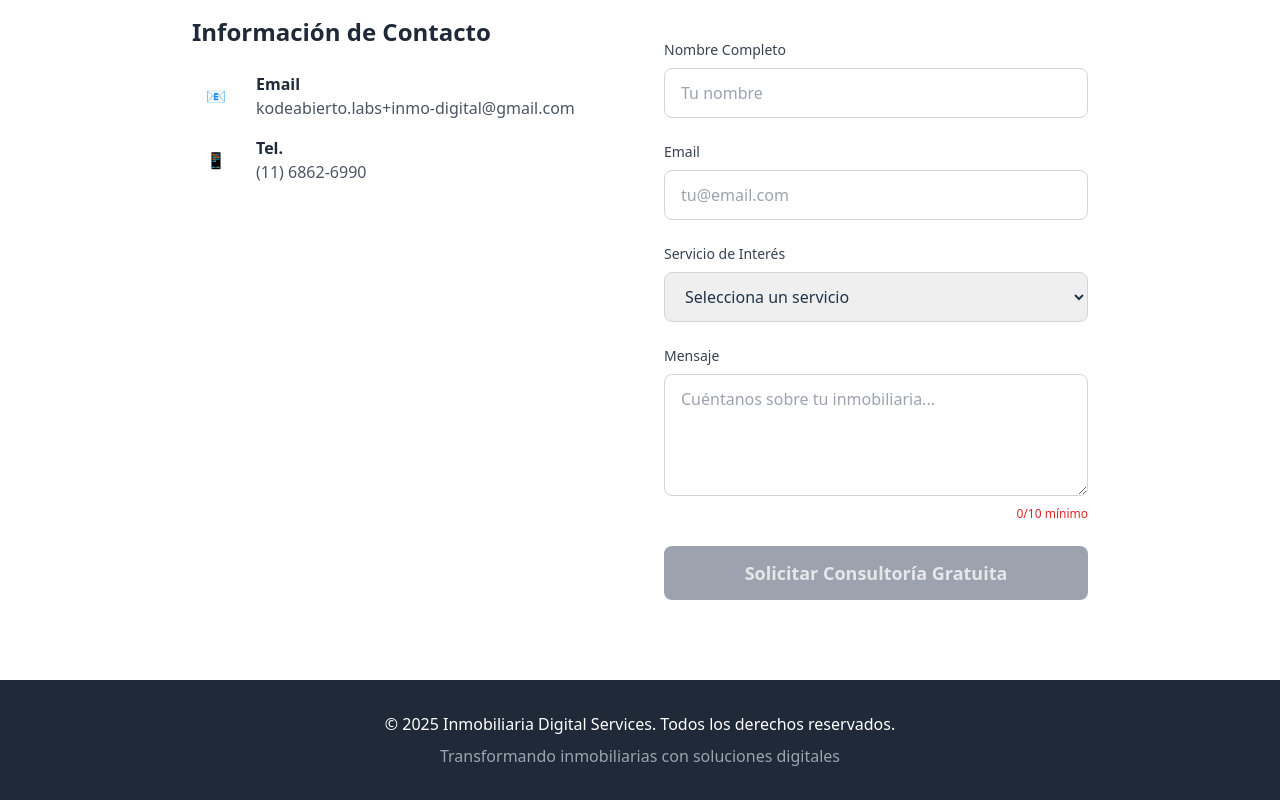
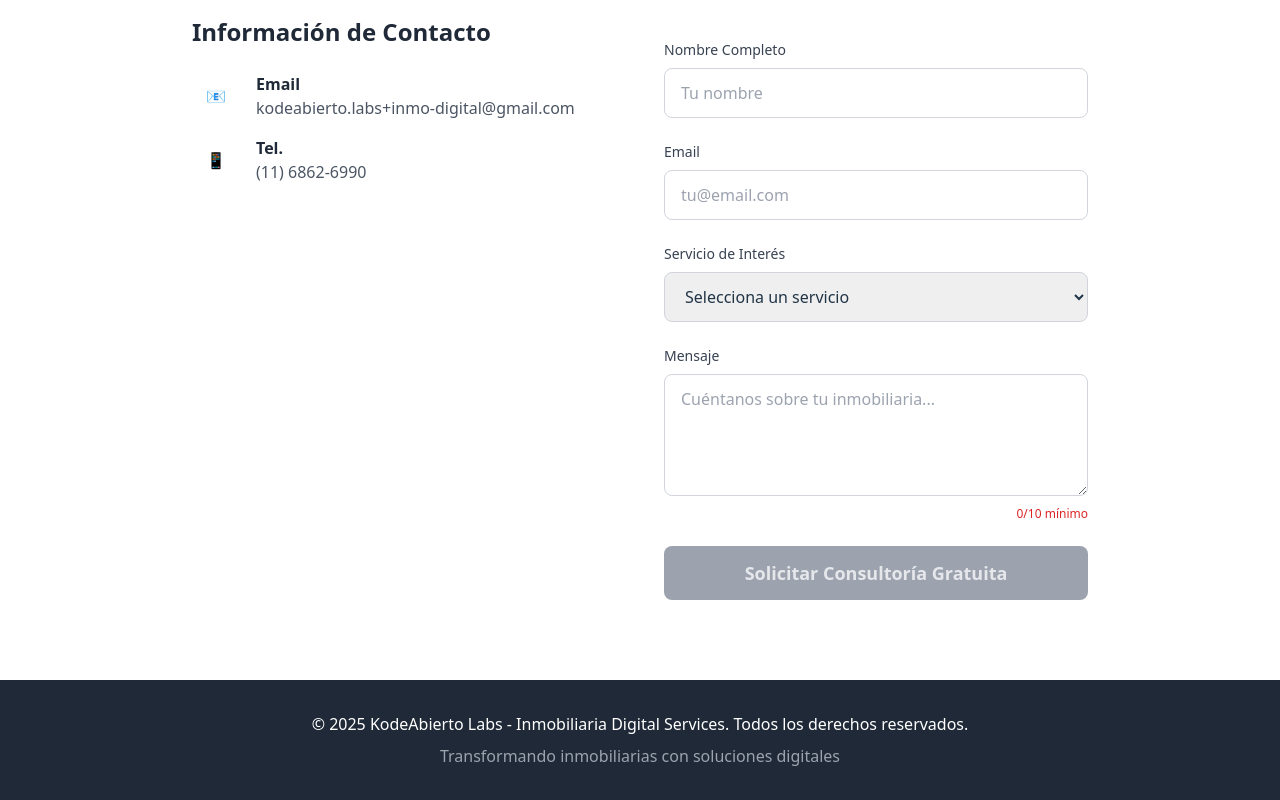
Before and after one commit to kodeabiertolabs-crypto/inmo-digital, a Preact app: page / in a window 1280 px wide. Shown: the part 2314-3114 px from the top of the page. Built offline with nearby package versions, Linux system fonts and the light colour scheme.

Commit message:
Agregamos kodeabierto al footer

```diff
--- a/src/app.jsx
+++ b/src/app.jsx
@@ -18,7 +18,7 @@ export function App() {
 
 			<footer class="bg-gray-800 dark:bg-gray-900 text-white py-8">
 				<div class="container mx-auto px-4 text-center">
-					<p>&copy; 2025 Inmobiliaria Digital Services. Todos los derechos reservados.</p>
+					<p>&copy; 2025 KodeAbierto Labs - Inmobiliaria Digital Services. Todos los derechos reservados.</p>
 					<p class="text-gray-400 mt-2">Transformando inmobiliarias con soluciones digitales</p>
 				</div>
 			</footer>
```
